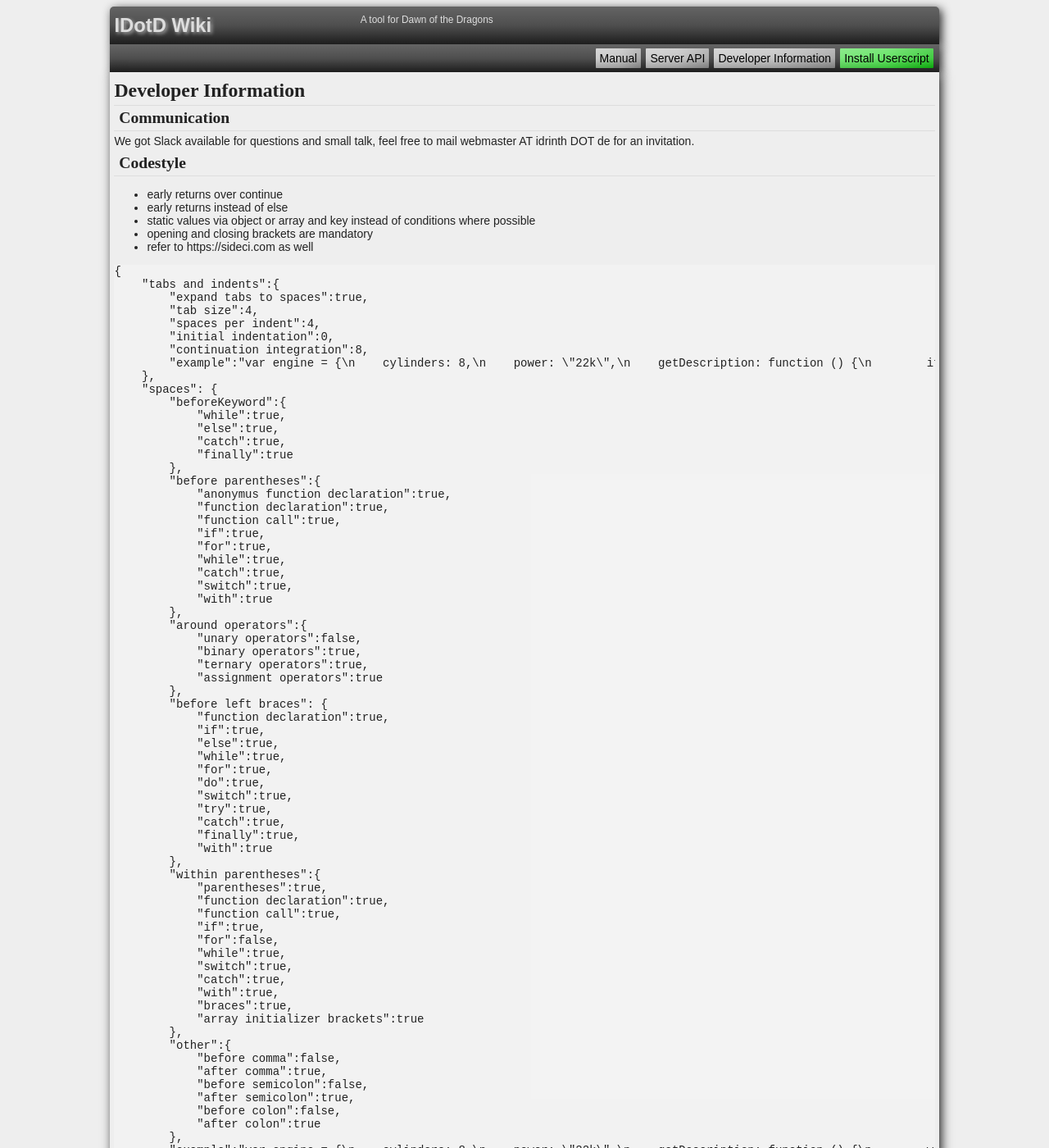
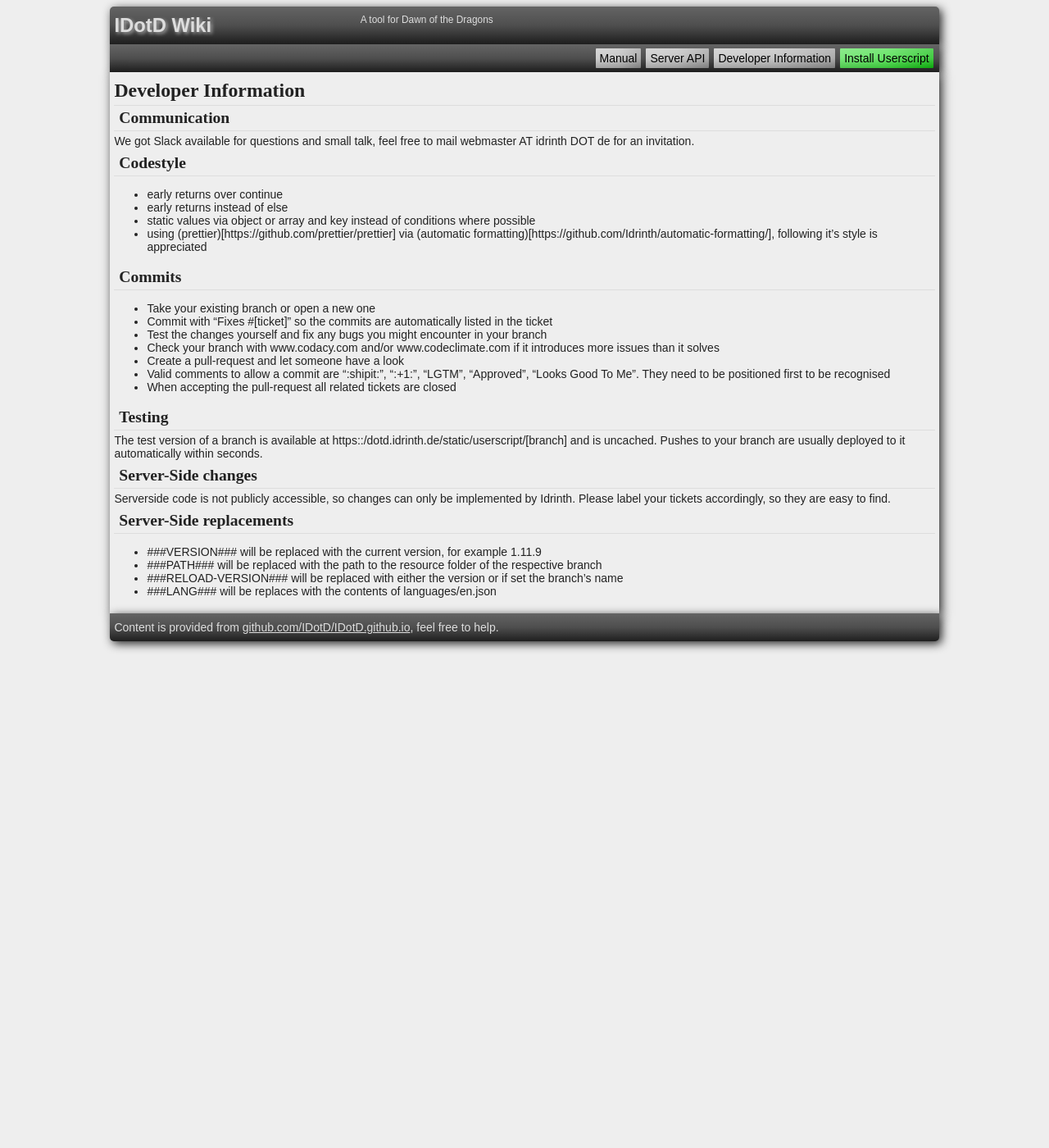
Before and after one commit to IDotD/IDotD.github.io, a Jekyll site: the page built from developer-information.md, in a window 1280 px wide and 1400 px high. Shown: the whole window at 82% size. Built offline with Jekyll 4.4.1, drawn with Linux system fonts in a browser that asks for light colours; some of the changed text lies outside the part shown.

Commit message:
Update developer-information.md

```diff
--- a/developer-information.md
+++ b/developer-information.md
@@ -11,101 +11,7 @@ We got Slack available for questions and small talk, feel free to mail webmaster
 - early returns over continue
 - early returns instead of else
 - static values via object or array and key instead of conditions where possible
-- opening and closing brackets are mandatory
-- refer to https://sideci.com as well
-
-<pre><code>{
-    "tabs and indents":{
-        "expand tabs to spaces":true,
-        "tab size":4,
-        "spaces per indent":4,
-        "initial indentation":0,
-        "continuation integration":8,
-        "example":"var engine = {\n    cylinders: 8,\n    power: \"22k\",\n    getDescription: function () {\n        if ( enabled ) {\n            println ( 'Cylinders: '\n                    + this.cylinders + ' with power: ' + this.power );\n        }\n    }\n}\n\nvar color = computeColor ();\nswitch ( color ) {\n    case 'white':\n    case 'black':\n        code = 0;\n        break;\n    case 'red':\n        code = 1;\n        break;\n    default:\n        code = undefined\n}\n\n"
-    },
-    "spaces": {
-        "beforeKeyword":{
-            "while":true,
-            "else":true,
-            "catch":true,
-            "finally":true
-        },
-        "before parentheses":{
-            "anonymus function declaration":true,
-            "function declaration":true,
-            "function call":true,
-            "if":true,
-            "for":true,
-            "while":true,
-            "catch":true,
-            "switch":true,
-            "with":true
-        },
-        "around operators":{
-            "unary operators":false,
-            "binary operators":true,
-            "ternary operators":true,
-            "assignment operators":true
-        },
-        "before left braces": {
-            "function declaration":true,
-            "if":true,
-            "else":true,
-            "while":true,
-            "for":true,
-            "do":true,
-            "switch":true,
-            "try":true,
-            "catch":true,
-            "finally":true,
-            "with":true
-        },
-        "within parentheses":{
-            "parentheses":true,
-            "function declaration":true,
-            "function call":true,
-            "if":true,
-            "for":false,
-            "while":true,
-            "switch":true,
-            "catch":true,
-            "with":true,
-            "braces":true,
-            "array initializer brackets":true
-        },
-        "other":{
-            "before comma":false,
-            "after comma":true,
-            "before semicolon":false,
-            "after semicolon":true,
-            "before colon":false,
-            "after colon":true
-        },
-        "example":"var engine = {\n    cylinders: 8,\n    power: \"22k\",\n    getDescription: function () {\n        with ( this ) {\n            if ( !disabled ) {\n                println ( 'Cylinders: '\n                        + cylinders + ' with power: ' + power );\n            } else {\n                log ();\n            }\n        }\n    },\n    get parameter () {\n        return power;\n    }\n}\n\nvar colors = [ 0, 1, 2 ]\nfunction computeColor ( limit ) {\n    try {\n        color = 0;\n        for (var a = -1; a < limit; a++) {\n            color += Math.round ( Math.random () * 2 );\n        }\n    } catch ( error ) {\n        println ( error );\n    } finally {\n        log ();\n    }\n    while ( color > 100 ) {\n        do {\n            color = ( color / 2 ) + 1;\n        } while ( isOk () );\n    }\n    color = color < 1 ? 1 : color\n}\n\nvar color = computeColor ();\nswitch ( color ) {\n    case 0:\n    case 1:\n        code = 'low';\n        break;\n    case 2:\n        code = 'high';\n        break;\n    default:\n        code = undefined\n}\n"
-    },
-    "wrapping":{
-        "variables":"never",
-        "function parameters":"never",
-        "function call arguments":"never",
-        "chained function calls":"never",
-        "wrap dot in chained function calls":true,
-        "array initializer":"never",
-        "array initializer items":"never",
-        "for":"never",
-        "for statement":"always",
-        "if statement":"always",
-        "while statement":"always",
-        "do ... while statement":"always",
-        "with statement":"always",
-        "objects":"always",
-        "object properties":"always",
-        "binary operators":"never",
-        "wrap after binary operators":false,
-        "ternary operators":"never",
-        "wrap after ternary operators":false,
-        "example":"var engine = {\n    cylinders: 8,\n    power: \"22k\",\n    getDescription: function () {\n        with ( this )\n            if ( !disabled )\n                println ( 'Cylinders: ' + cylinders + ' with power: ' + power );\n            else\n                log ();\n    },\n    get parameter () {\n        return power;\n    }\n}\n\nvar colors = [ 0, 1, 2 ];\nlength = colors.length ();\n\nfunction computeColor ( limit ) {\n    try {\n        color = 0;\n        for (var a = -1; a < limit; a++)\n            color += Math.round ( Math.random () * 2 );\n    } catch ( error ) {\n        error.cause ().dump ();\n    } finally {\n        log ();\n    }\n    while ( color > 100 )\n        do\n            color = ( color / 2 ) + 1;\n        while ( isOk( ) );\n    color = color < 1 ? 1 : color\n}\n\nvar a, b, c, x = function () {\n    return \"yes\"\n}\n"
-    }
-}</code></pre>
+- using (prettier)[https://github.com/prettier/prettier] via (automatic formatting)[https://github.com/Idrinth/automatic-formatting/], following it's style is appreciated
 
 ## Commits
 
```
